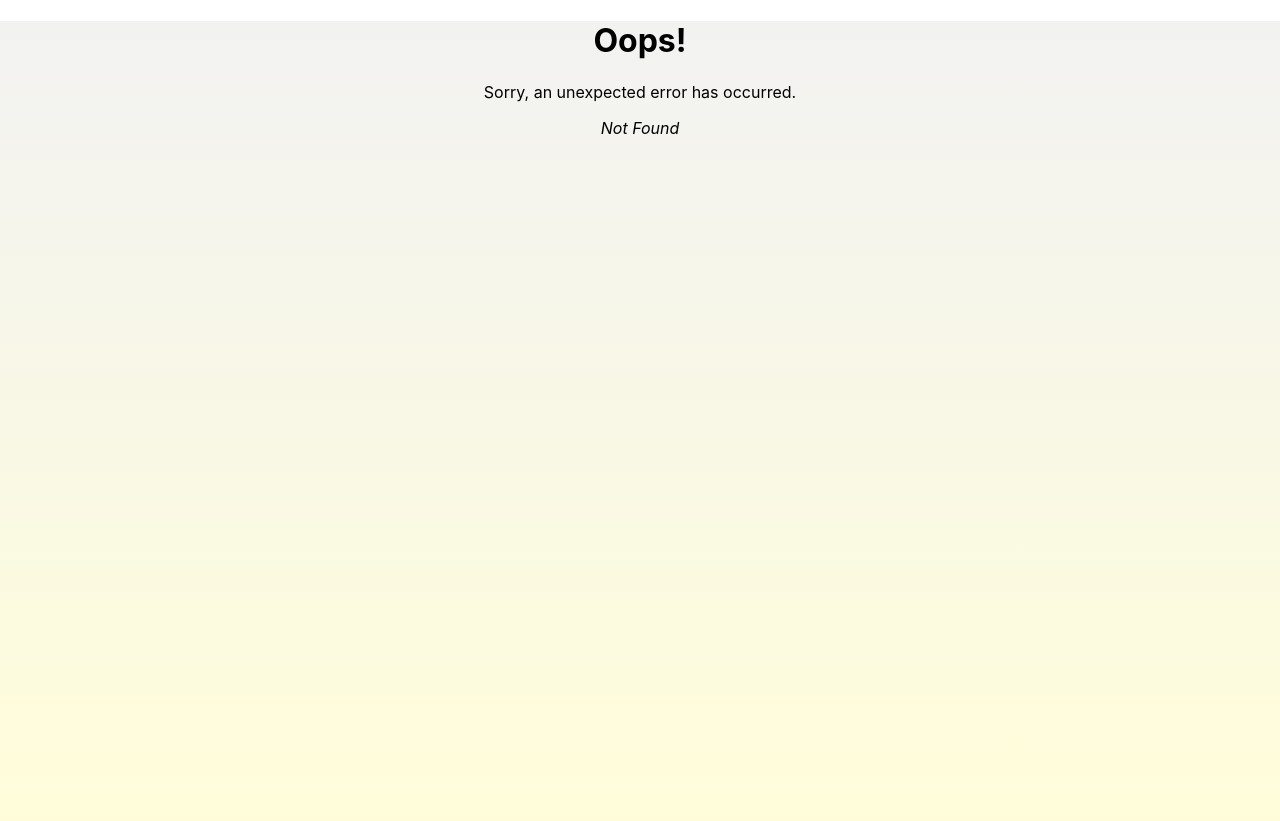
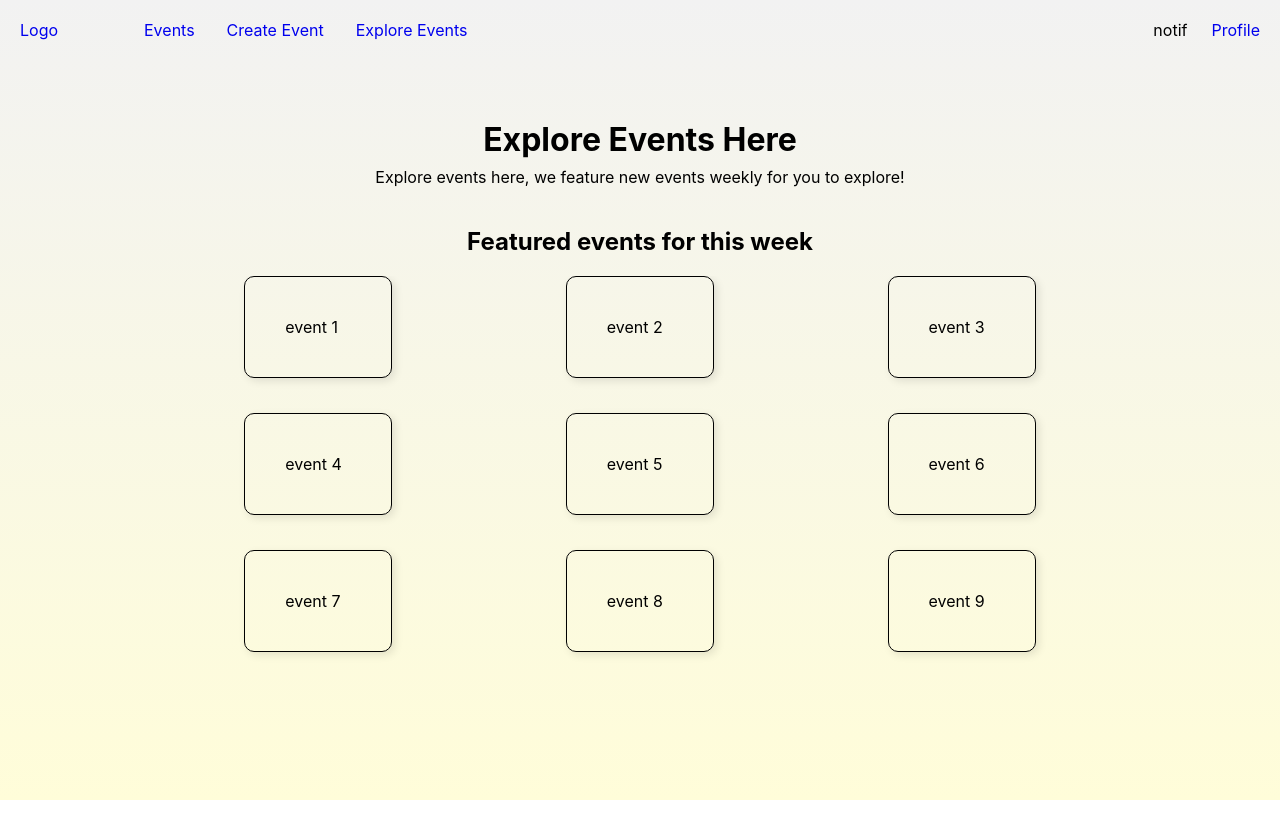
Before and after one commit to JunCyricShaneDelaTorre/MetroEvents, a React (Create React App) app: page /Home/BrowseEvents in a window 1280 px wide. Before the commit this address had no page. After the commit the page ends 800 px from the top, so only its background shows below. Built offline with nearby package versions, Linux system fonts and the light colour scheme.

Commit message:
structure dashboard with front-end design

```diff
--- a/src/App.js
+++ b/src/App.js
@@ -10,6 +10,12 @@ import LoginPage from './pages/PublicPage/LoginPage';
 import EventBrowserPage from './pages/PublicPage/EventBrowserPage';
 import SignUpPage from './pages/PublicPage/SignUpPage';
 import LandingPageContent from './pages/PublicPage/LandingPageContent';
+import Header from './components/Header';
+import Dashboard from './pages/Authenticated/Dashboard';
+import OrganizerDashboard from './pages/Organizer/OrganizerDashboard';
+import ProfilePage from './pages/Authenticated/ProfilePage';
+
+
 
 
 const router = createBrowserRouter([
@@ -36,6 +42,30 @@ const router = createBrowserRouter([
       },
     ],
   },
+  {
+    path: 'Home',
+    element: <Header />,
+    errorElement:<ErrorPage />,
+    children: [
+      {
+        path:'',
+        element: <Dashboard />,
+      },
+      {
+        path: 'OrganizeEvents',
+        element: <OrganizerDashboard />
+
+      },
+      {
+        path:'BrowseEvents',
+        element:<EventBrowserPage />,
+      },
+      {
+        path:'Profile',
+        element:<ProfilePage />
+      }
+    ]
+  },
 
 
 ]);
--- /dev/null
+++ b/src/components/ComponentsCss/Header.css
@@ -0,0 +1,27 @@
+.nav-bar{
+    display: flex;
+    justify-content: space-between;
+    padding: 20px;
+}
+
+.nav-links{
+    text-decoration: none;
+}
+
+.center-and-right{
+    display: flex;
+    justify-content: space-between;
+    width: 90%;
+}
+
+.center-container{
+    display: flex;
+    gap: 2rem;
+
+}
+
+.right-container{
+    display: flex;
+    gap: 1.5rem;
+
+}
--- a/src/components/Header.jsx
+++ b/src/components/Header.jsx
@@ -1,9 +1,38 @@
     import * as React from 'react';
+    import { Link, Outlet } from 'react-router-dom';
+    import './ComponentsCss/Header.css';
+
+
 
     export default function Header(){
         return(
             <div className='nav-wrapper'>
+                <div className='nav-container'>
+                    <nav className='nav-bar'>
+                        <div className='home-logo'>
+                            <Link to={''} className='nav-links'>Logo</Link>
+                        </div>
+                        <div className='center-and-right'>
+                            <div className='center-container'>
+                                <div className='dashboard-home-btn'>
+                                    <Link to={''} className='nav-links'>Events</Link>
+                                </div>
+                                <div className='create-event-btn'>
+                                    <Link to={'OrganizeEvents'} className='nav-links'>Create Event</Link>
+                                </div>
+                                <div>
+                                    <Link to={'BrowseEvents'} className='nav-links'>Explore Events</Link>
+                                </div>
+                            </div>
+                            <div className='right-container'>
+                                <div>notif</div>
+                                <div><Link to={'Profile'} className='nav-links'>Profile</Link></div>
+                            </div>
+                        </div>
+                    </nav>
+                </div>
 
+                <Outlet />
             </div>
         )
     }
--- a/src/index.js
+++ b/src/index.js
@@ -4,10 +4,12 @@ import './index.css';
 import App from './App';
 import reportWebVitals from './reportWebVitals';
 
+
 const root = ReactDOM.createRoot(document.getElementById('root'));
 root.render(
   <React.StrictMode>
     <App />
+
   </React.StrictMode>
 );
 
--- /dev/null
+++ b/src/pages/Authenticated/AuthenticatedCss/Dashboard.css
@@ -0,0 +1,43 @@
+.dashboard-wrapper{
+    display: flex;
+    justify-content: center;
+
+}
+
+
+.dashboard-welcome-text h1{
+    padding-top: 40px;
+    padding-left: 10px;
+    padding-right: 10px;
+    margin-top: 20px;
+    margin-bottom: 0px;
+}
+
+
+
+.dashboard-content{
+    padding-left: 10px;
+    padding-right: 10px;
+    padding-top: 20px;
+
+}
+
+.dashboard-item-container{
+    display: grid;
+    gap: 1.5rem;
+    text-align: justify;
+    width: 900px;
+    height: 400px;
+    overflow-x: hidden;
+    overflow-y: auto;
+    scrollbar-width: none;
+}
+
+.event-item{
+    display: flex;
+    border: 1px solid black; /* Set border width and make it transparent */
+    border-radius: 10px; /* Set border radius to create rounded corners */
+    box-shadow: 3px 3px 8px rgba(0, 0, 0, 0.1); /* Add box shadow for a cool effect */
+    padding: 40px;
+
+}
--- a/src/pages/Authenticated/Dashboard.jsx
+++ b/src/pages/Authenticated/Dashboard.jsx
@@ -0,0 +1,31 @@
+import * as React from 'react';
+import './AuthenticatedCss/Dashboard.css'
+
+export default function Dashboard(){
+    return(
+        <div className='dashboard-wrapper'>
+            <div className='dashboard-container'>
+
+                <div className='dashboard-welcome-text'>
+                    <h1>Your Events</h1>
+                </div>
+
+                <div className='dashboard-content'>
+                    <div className='dashboard-item-container'>
+                        <div className="event-item">event</div>
+                        <div className="event-item">event</div>
+                        <div className="event-item">event</div>
+                        <div className="event-item">event</div>
+                        <div className="event-item">event</div>
+                        <div className="event-item">event</div>
+                        <div className="event-item">event</div>
+                        <div className="event-item">event</div>
+                        <div className="event-item">event</div>
+                        <div className="event-item">event</div>
+                    </div>
+                </div>
+
+            </div>
+        </div>
+    )
+}
--- a/src/pages/Authenticated/ProfilePage.jsx
+++ b/src/pages/Authenticated/ProfilePage.jsx
@@ -2,6 +2,6 @@ import * as React from 'react';
 
 export default function ProfilePage(){
     return(
-        <div></div>
+        <div>Profile Page</div>
     )
 }
--- a/src/pages/Organizer/OrganizerDashboard.jsx
+++ b/src/pages/Organizer/OrganizerDashboard.jsx
@@ -0,0 +1,18 @@
+import * as React from 'react';
+
+
+export default function OrganizerDashboard(){
+    return(
+        <div className='organizer-page-wrapper'>
+            <div className='organizer-page-container'>
+                <div className='organizer-page-header-container'>
+                    <h1>Your Events</h1>
+                </div>
+
+                <div className='organizer-page-content-container'>
+
+                </div>
+            </div>
+        </div>
+    )
+}
--- a/src/pages/PublicPage/EventBrowserPage.jsx
+++ b/src/pages/PublicPage/EventBrowserPage.jsx
@@ -1,14 +1,18 @@
 import * as React from 'react';
 import './PublicPageCss/EventBrowserPage.css'
+// import { Link } from 'react-router-dom';
+
+
 
 
 export default function EventBrowserPage(){
+
     return(
         <div className='eventBrowser-wrapper'>
             <div className='eventBrowser-container'>
 
                 <div className='welcome-text'>
-                    <h1>Explore Events Here!</h1>
+                    <h1>Explore Events Here</h1>
                 </div>
                 <div className='event-secondary-text'>
                     Explore events here, we feature new events weekly for you to explore!
--- a/src/pages/PublicPage/LoginPage.jsx
+++ b/src/pages/PublicPage/LoginPage.jsx
@@ -4,6 +4,7 @@ import './PublicPageCss/LoginPage.css';
 
 
 export default function LoginPage(){
+
     return(
         <div className='login-wrapper'>
             <div className='login-container'>
@@ -32,7 +33,7 @@ export default function LoginPage(){
                             </div>
                         </div>
 
-                        <button type='submit'>
+                        <button type='submit' >
                             <div className='btn-text'>Login</div>
                         </button>
                     </Form>
--- a/src/pages/PublicPage/PublicPageCss/LandingPage.css
+++ b/src/pages/PublicPage/PublicPageCss/LandingPage.css
@@ -2,7 +2,7 @@
     display: flex;
     justify-content: space-between;
     align-items: center;
-    padding: 10px 20px;
+    padding: 20px;
 }
 
 .nav-links{
```
Also changed, not shown: src/AuthenticatedRouter/AuthRouter.jsx (added, +41 -0 lines). Lines whose indentation alone changed are shown as unchanged.
